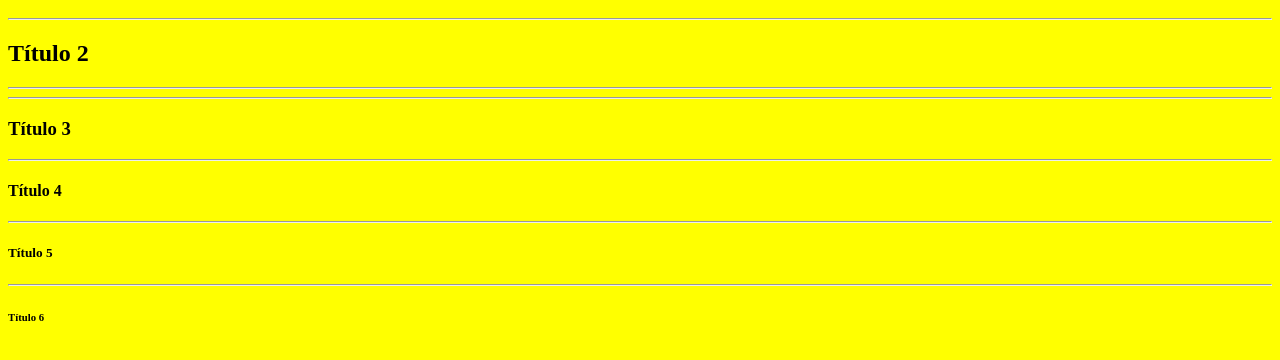
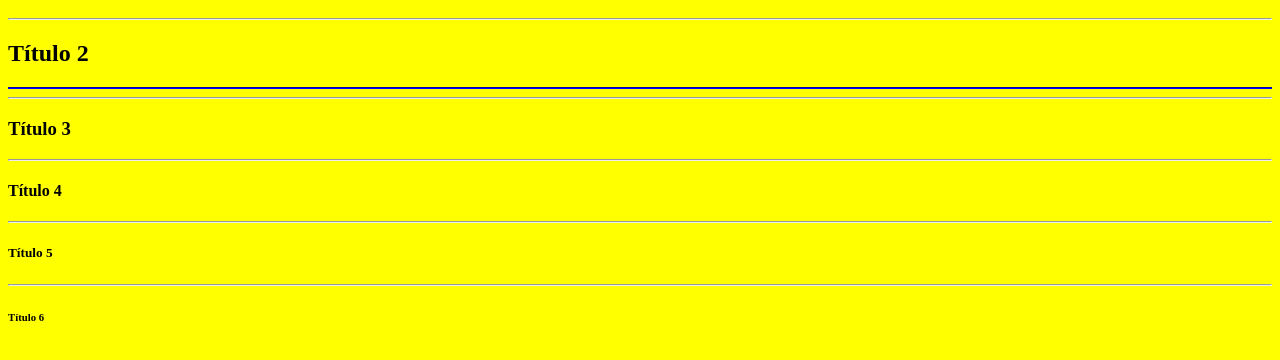
Before and after one commit to alaorjunior/minha_primeira_pagina_backend, a plain HTML site: page index.html in a window 1280 px wide. Shown: the part 48-408 px from the top of the page. Drawn offline with Linux system fonts and the light colour scheme.

```diff
--- a/index.html
+++ b/index.html
@@ -1,9 +1,9 @@
-<body style= "background-color: yellow;">
+ <body style= "background-color: yellow;">
 
     <h1 style= "color: red;"> Olá Mundo </h1>
     <hr>
     <h2> Título 2 </h2>
-    <hr style= "border-size: 10px; color: green;">
+    <hr style= "border-color: blue; size:10px;">
     <hr>
     <h3> Título 3</h3>
     <hr>
```
